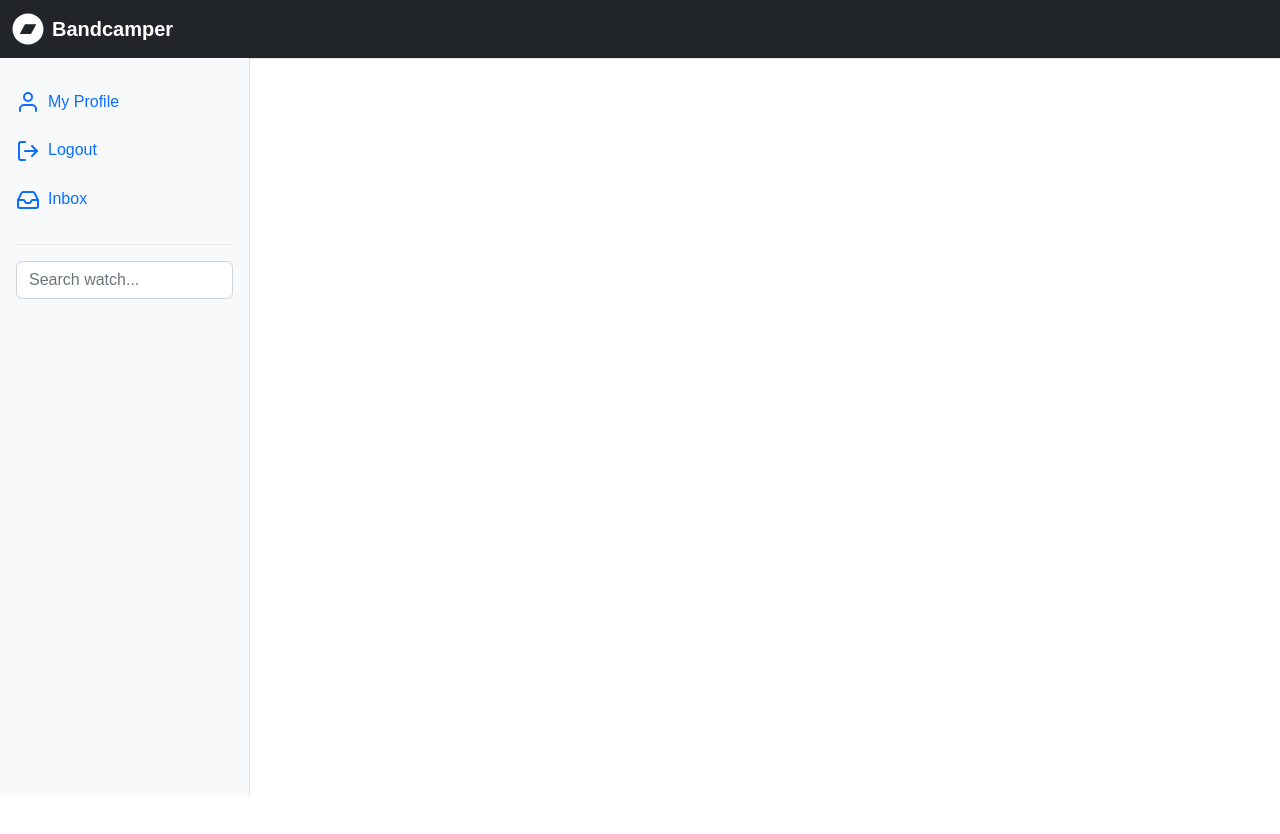
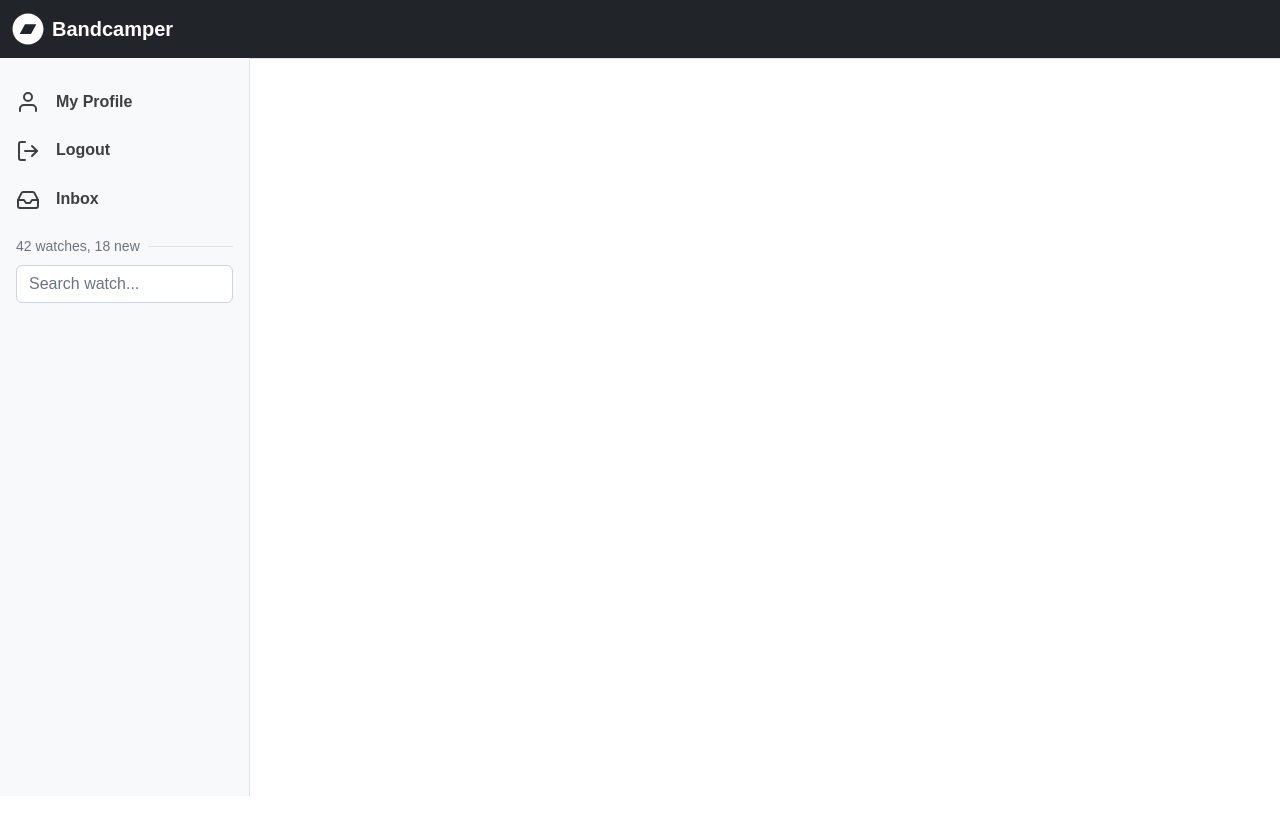
Before and after one commit to martyn0ff/bandcamper, a React (Create React App) app: page / in a window 1280 px wide. Shown: the top 834 px of the page. Built offline with nearby package versions, Linux system fonts and the light colour scheme; a web font is replaced by a local one.

Commit message:
Small UI improvement

```diff
--- a/src/styles/bootstrap-override.scss
+++ b/src/styles/bootstrap-override.scss
@@ -4,4 +4,6 @@ $theme-colors: (
   "primary": #3f3f3f,
 );
 
+$nav-link-color: #3f3f3f;
+
 @import "bootstrap/scss/bootstrap";
--- a/src/widgets/sidebar.tsx
+++ b/src/widgets/sidebar.tsx
@@ -17,9 +17,9 @@ const Sidebar: React.FC<SidebarProps> = ({
     >
       <Nav className="flex-column mt-3 ps-0">
         <LinkContainer to="/me">
-          <Nav.Link className="mb-2 d-flex align-items-center justify-content-start">
+          <Nav.Link className="mb-2 d-flex align-items-center justify-content-start fw-semibold">
             <FiUser
-              className="me-2"
+              className="me-3"
               size="1.5rem"
             />
             My Profile
@@ -28,26 +28,32 @@ const Sidebar: React.FC<SidebarProps> = ({
 
         <Nav.Link
           eventKey="link-1"
-          className="mb-2 justify-content-start"
+          className="mb-2 justify-content-start fw-semibold"
         >
           <FiLogOut
-            className="me-2"
+            className="me-3"
             size="1.5rem"
           />
           Logout
         </Nav.Link>
         <Nav.Link
           eventKey="link-1"
-          className="mb-2 justify-content-start"
+          className="mb-2 justify-content-start fw-semibold"
         >
           <FiInbox
-            className="me-2"
+            className="me-3"
             size="1.5rem"
           />
           Inbox
         </Nav.Link>
       </Nav>
-      <hr className="border-dark border-opacity-25 mt-3 mx-3" />
+      <div className="text-muted small mx-3 mt-2 d-flex flex-row align-items-center mb-2">
+        <span className="text-nowrap">42 watches, 18 new</span>
+        <div
+          style={{ width: "100%", height: "1px" }}
+          className="bg-dark bg-opacity-10 ms-2"
+        />
+      </div>
       <Form className="d-flex px-3">
         <Form.Control
           type="search"
```
